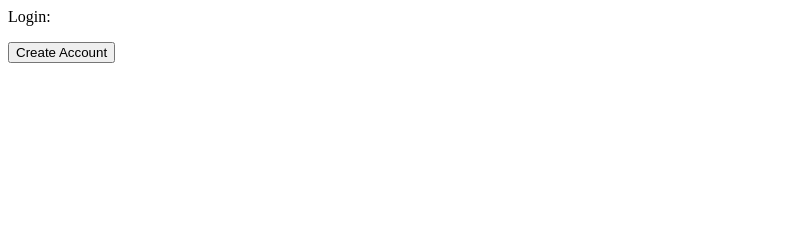
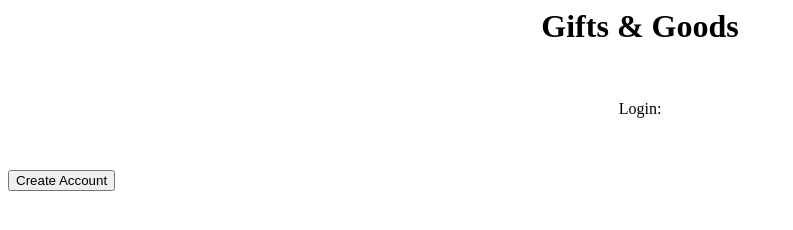
Before and after one commit to GiftsNGoods/GiftsNGoods.github.io, a plain HTML site: page Login.html in a window 1280 px wide. Shown: the whole page, without its empty margins (0-793 px from the left). Drawn offline with Linux system fonts and the light colour scheme.

Commit message:
Added some formatting to Login.html

```diff
--- a/Login.html
+++ b/Login.html
@@ -1,15 +1,18 @@
 <html>
 <body>
 
-<p> Login: </p>
+<h1 style="text-align: center;">Gifts & Goods</h1>
+<br>
+<p style="text-align: center;"> Login: </p>
 
 
 
 
 
 
-
-<a href="https://giftsngoods.github.io/CreateAccount">
+<br>
+<br>
+<a style="text-align: center;" href="https://giftsngoods.github.io/CreateAccount">
   	<button>Create Account</button>
 </a>
 
```
